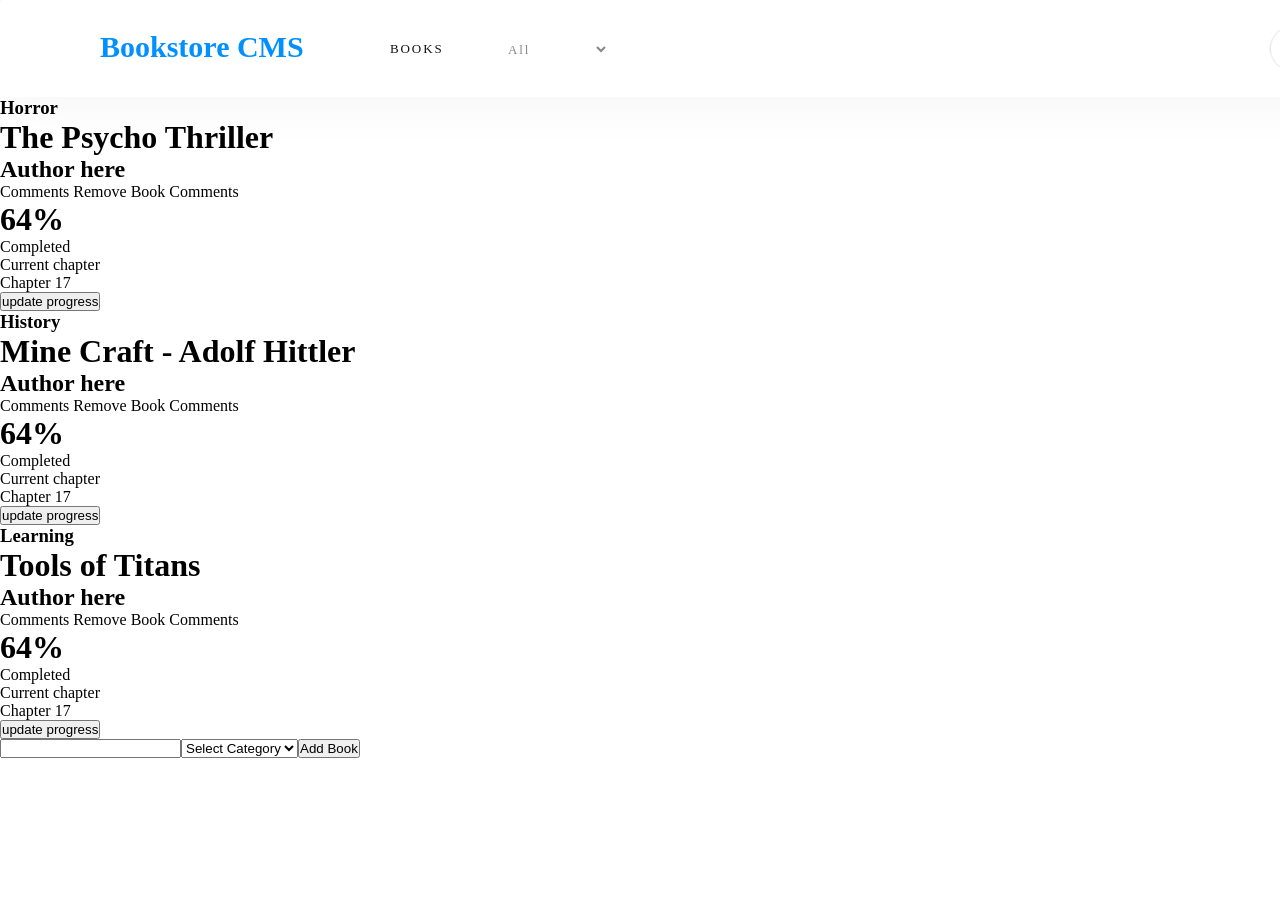
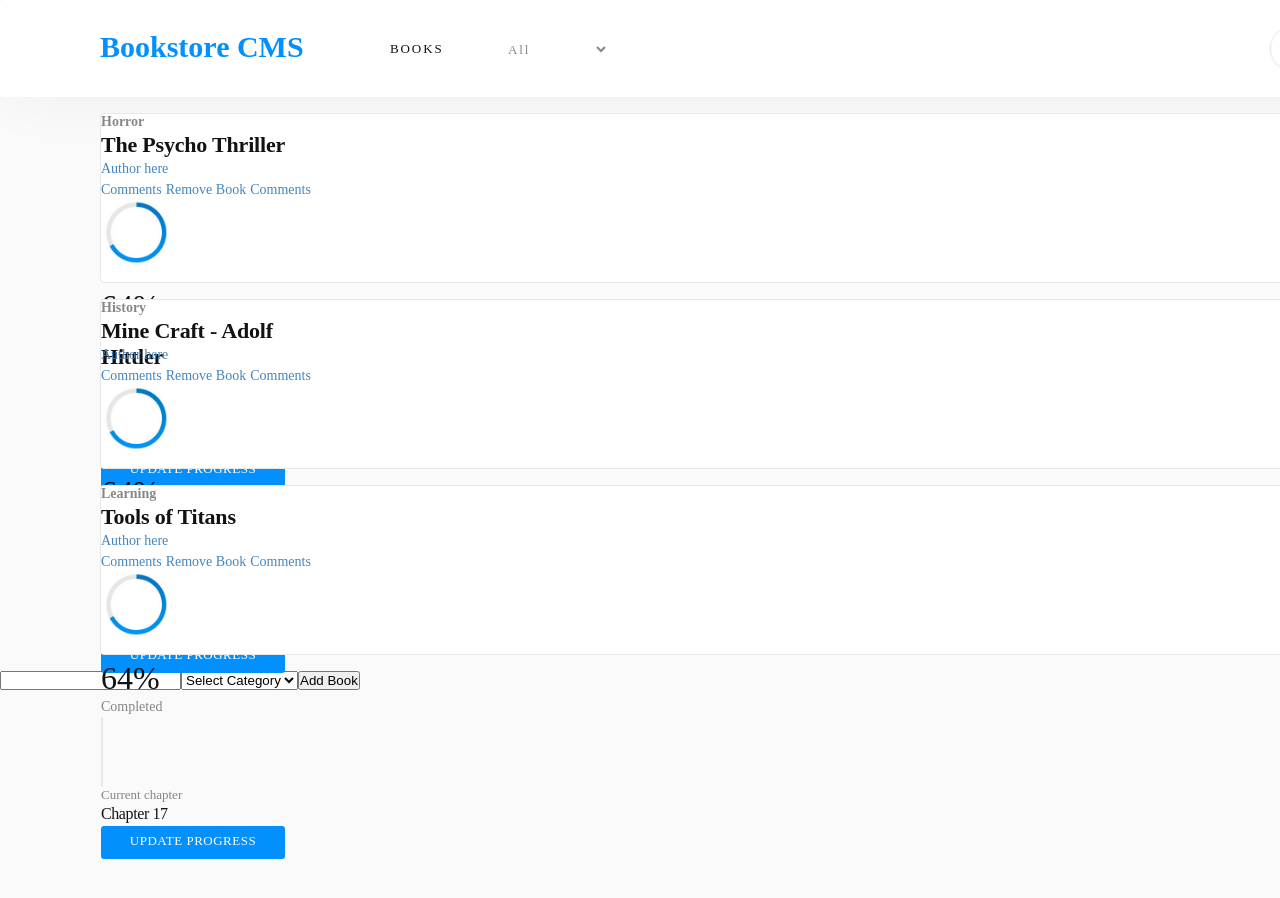
Before and after one commit to canriquez/redux-bookstore, a React (Create React App) app: page / in a window 1280 px wide. Shown: the top 898 px of the page. Built offline with nearby package versions, Linux system fonts and the light colour scheme; a web font is replaced by a local one.

Commit message:
styling Book component on list-item and inner sections

```diff
--- a/src/components/Book.js
+++ b/src/components/Book.js
@@ -6,29 +6,29 @@ const Book = ({
   book,
   handleRemoveBook,
 }) => (
-  <li>
-    <div>
-      <h3>{book.category}</h3>
-      <h1>{book.title}</h1>
-      <h2>Author here</h2>
+  <li className='list-item Lesson-Panel'>
+    <div className=''>
+      <h3 className='School-of'>{book.category}</h3>
+      <h1 className='title'>{book.title}</h1>
+      <h2 className='Suzanne-Collins'>Author here</h2>
+    </div>
+    <div className='book-options'>
+      <a href='#' className='book-option'>Comments</a>
+      {' '}
+      <a href='#' className='book-option' onClick={() => handleRemoveBook(book)}>Remove Book</a>
+      {' '}
+      <a href='#' className='book-option'>Comments</a>
     </div>
     <div>
-      <a divef='#'>Comments</a>
-      {' '}
-      <a divef='#' onClick={() => handleRemoveBook(book)}>Remove Book</a>
-      {' '}
-      <a divef='#'>Comments</a>
-    </div>
-    <div>
-      <div className='Oval-2'></div>
+      <div className='Rectangle-3'><div className='Oval-2'></div></div>
       <h1 className='-Percent-Complete'>64%</h1>
       <p className='Completed'>Completed</p>
     </div>
-    <div className='Lesson-Panel'></div>
+    <div className='Line-2'></div>
     <div>
-      <p className=''>Current chapter</p>
-      <p className=''>Chapter 17</p>
-      <button className=''>update progress</button>
+      <p className='Current-Chapter'>Current chapter</p>
+      <p className='Current-Lesson'>Chapter 17</p>
+      <button className='Rectangle-2'><p className='Update-progress'>update progress</p></button>
     </div>
   </li>
 
--- a/src/index.css
+++ b/src/index.css
@@ -14,7 +14,7 @@
   --azure: #0290ff;
   --medium-blue: #307bbe;
   --dodger-blue: #379cf6;
-  --white: #ffffff;
+  --white: #fafafa;
 }
 
 /* Fonts */
@@ -36,6 +36,8 @@
   font-stretch: normal;
 }
 
+@import url('https://fonts.googleapis.com/css2?family=Roboto+Slab:wght@400;700&display=swap');
+
 .panel {
   margin: 0 auto;
   position: relative;
@@ -46,13 +48,13 @@
   background-color: var(--white);
 }
 
-/* .Bookstore-CMS {
+.Bookstore-CMS {
   margin-left: 100px;
   width: 1600px;
   height: 1434px;
   background-color: var(--pale-grey);
 }
- */
+
 .title-header {
   margin-left: 100px;
   width: 240px;
@@ -79,7 +81,7 @@
   height: 97px;
   border-radius: 4px;
   box-shadow: 0 0 60px 0 rgba(0, 0, 0, 0.05);
-  background-color: var(--white);
+  background-color: #ffffff;
 }
 
 .books {
@@ -123,17 +125,32 @@
 .login {
   margin-left: 55%;
   background-image: url("./icons/login_icon.png");
-  background-repeat: no-repeat, repeat;
+  background-repeat: no-repeat;
   width: 45px;
   height: 45px;
   background-size: cover;
+
+}
+
+.list-item {
+  position: relative;
+  list-style: none;
+  margin: 1em auto;
+}
+
+.Lesson-Panel {
+  width: 1200px;
+  height: 170px;
+  border-radius: 4px;
+  border: solid 1px #e8e8e8;
+  background-color: #ffffff;
 }
 
 .Current-Chapter {
   width: 126px;
   height: 18px;
   opacity: 0.5;
-  font-family: RobotoSlab;
+  font-family: 'Roboto Slab', serif;
   font-size: 13px;
   font-weight: 300;
   font-stretch: normal;
@@ -157,7 +174,7 @@
   color: var(--black-three);
 }
 
-title {
+.title {
   width: 197px;
   height: 29px;
   font-family: RobotoSlab;
@@ -169,3 +186,129 @@ title {
   letter-spacing: -0.2px;
   color: var(--black-three);
 }
+
+.Suzanne-Collins {
+  width: 107px;
+  height: 19px;
+  font-family: 'Roboto Slab', serif;
+  font-size: 14px;
+  font-weight: 300;
+  font-stretch: normal;
+  font-style: normal;
+  line-height: normal;
+  letter-spacing: normal;
+  color: #4386bf;
+}
+
+.book-option {
+  position: relative;
+  height: 19px;
+  font-family: 'Roboto Slab', serif;
+  font-size: 14px;
+  font-weight: 300;
+  font-stretch: normal;
+  font-style: normal;
+  line-height: normal;
+  letter-spacing: normal;
+  color: #4386bf;
+  text-decoration: none;
+}
+
+.-Percent-Complete {
+  width: 68px;
+  height: 39px;
+  font-family: Montserrat;
+  font-size: 32px;
+  font-weight: normal;
+  font-stretch: normal;
+  font-style: normal;
+  line-height: normal;
+  letter-spacing: normal;
+  color: var(--black-three);
+}
+
+.Completed {
+  width: 80px;
+  height: 18px;
+  opacity: 0.5;
+  font-family: Montserrat;
+  font-size: 14px;
+  font-weight: normal;
+  font-stretch: normal;
+  font-style: normal;
+  line-height: normal;
+  letter-spacing: normal;
+  color: var(--black-three);
+}
+
+.Current-Chapter {
+  width: 126px;
+  height: 18px;
+  opacity: 0.5;
+  font-family: 'Roboto Slab', serif;
+  font-size: 13px;
+  font-weight: 300;
+  font-stretch: normal;
+  font-style: normal;
+  line-height: normal;
+  letter-spacing: normal;
+  color: var(--black-three);
+}
+
+.Current-Lesson {
+  width: 75px;
+  height: 21px;
+  font-family: 'Roboto Slab', serif;
+  font-size: 16px;
+  font-weight: 300;
+  font-stretch: normal;
+  font-style: normal;
+  line-height: normal;
+  letter-spacing: -0.4px;
+  color: var(--black-three);
+}
+
+.Rectangle-2 {
+  width: 184px;
+  height: 33px;
+  border-radius: 3px;
+  background-color: var(--azure);
+  border: none;
+}
+
+.Update-progress {
+  position: relative;
+  width: 143px;
+  height: 18px;
+  font-family: 'Roboto Slab', serif;
+  font-size: 13px;
+  font-weight: 300;
+  font-stretch: normal;
+  font-style: normal;
+  line-height: normal;
+  letter-spacing: 0.5px;
+  text-align: center;
+  color: #ffffff;
+  text-transform: uppercase;
+  margin: auto;
+}
+
+.Rectangle-3 {
+  width: 90px;
+  height: 89.9px;
+}
+
+.Oval-2 {
+  position: relative;
+  width: 68px;
+  height: 68px;
+  background-image: url("./icons/percentage.png");
+  background-repeat: no-repeat;
+  background-size: cover;
+}
+
+.Line-2 {
+  width: 2px;
+  height: 70px;
+  border: solid 1px #e8e8e8;
+}
```
Also changed, not shown: src/icons/percentage.png (added).
